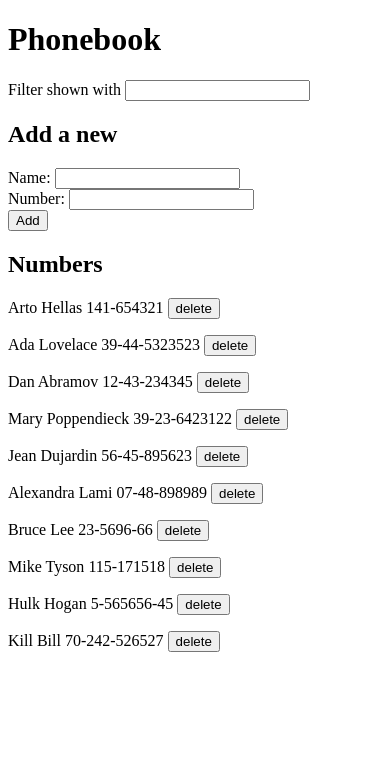
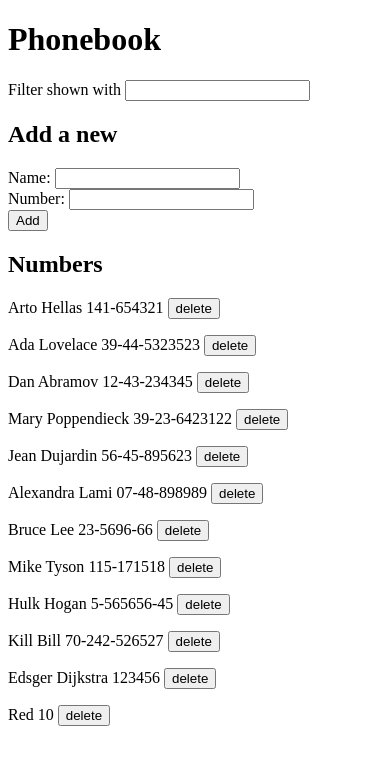
Before and after one commit to ToYzY9/part2, a React (Vite) app in the folder phonebook/: page / in a window 390 px wide. Shown: the top 764 px of the page. Built offline with nearby package versions, Linux system fonts and the light colour scheme; data requests are answered from the project's data file.

Commit message:
phonebook, étape 12 - Terminer

```diff
--- a/phonebook/db.json
+++ b/phonebook/db.json
@@ -74,6 +74,16 @@
       "id": "5fe4",
       "name": "Kill Bill",
       "number": "70-242-526527"
+    },
+    {
+      "id": "7c75",
+      "name": "Edsger Dijkstra",
+      "number": "123456"
+    },
+    {
+      "id": "3827",
+      "name": "Red",
+      "number": "10"
     }
   ]
 }
--- a/phonebook/src/App.jsx
+++ b/phonebook/src/App.jsx
@@ -56,7 +56,7 @@ const PersonForm = ({
     );
 };
 
-const Notification = ({ message }) => {
+const Success = ({ message }) => {
     const successStyle = {
         color: "green",
         background: "lightgrey",
@@ -74,11 +74,30 @@ const Notification = ({ message }) => {
     return <div style={message !== null ? successStyle : ""}>{message}</div>;
 };
 
+const Error = ({ message }) => {
+    const errorStyle = {
+        color: "red",
+        background: "lightgrey",
+        fontSize: 20,
+        borderStyle: "solid",
+        borderRadius: 5,
+        padding: 10,
+        marginBottom: 10,
+    };
+
+    if (message === null) {
+        return null;
+    }
+
+    return <div style={message !== null ? errorStyle : ""}>{message}</div>;
+};
+
 const App = () => {
     const [persons, setPersons] = useState([]);
     const [newName, setNewName] = useState("");
     const [newNumber, setNewNumber] = useState("");
     const [search, setSearch] = useState("");
+    const [successMessage, setSuccessMessage] = useState("");
     const [errorMessage, setErrorMessage] = useState("");
 
     useEffect(() => {
@@ -113,10 +132,10 @@ const App = () => {
             phonebookService.create(newPerson).then((returnedPerson) => {
                 setPersons(uniquePersons.concat(returnedPerson));
                 setNewName(""), setNewNumber("");
-                setErrorMessage(`Added ${newPerson.name}`);
+                setSuccessMessage(`Added ${newPerson.name}`);
                 setTimeout(() => {
-                    setErrorMessage(null);
-                }, 5000);
+                    setSuccessMessage(null);
+                }, 2000);
             });
 
             uniquePersons.map((person) => {
@@ -133,14 +152,22 @@ const App = () => {
                             number: newPerson.number,
                         };
                         phonebookService
-                            .adit(person.id, newObject)
+                            .edit(person.id)
                             .then((returnedPerson) => {
                                 setPersons(
-                                    uniquePersons.concat(returnedPerson)
+                                    uniquePersons.concat((person) =>
+                                        person.id !== id
+                                            ? person
+                                            : returnedPerson
+                                    )
                                 );
-                                setNewName(""), setNewNumber("");
+                            })
+                            .catch((err) => {
+                                console.log(
+                                    `Information of ${newPerson.name} has already been deleted from server`
+                                );
                                 setErrorMessage(
-                                    `Successful ${newPerson.number} update`
+                                    `Information of ${newPerson.name} has already been deleted from server`
                                 );
                                 setTimeout(() => {
                                     setErrorMessage(null);
@@ -176,7 +203,13 @@ const App = () => {
     return (
         <div>
             <h1>Phonebook</h1>
-            {errorMessage ? <Notification message={errorMessage} /> : ""}
+            {successMessage ? (
+                <Success message={successMessage} />
+            ) : errorMessage ? (
+                <Error message={errorMessage} />
+            ) : (
+                ""
+            )}
             <Filter search={search} handleSearch={handleSearch} />
             <h2>Add a new</h2>
             <PersonForm
--- a/phonebook/src/services/phonebook.jsx
+++ b/phonebook/src/services/phonebook.jsx
@@ -18,7 +18,7 @@ const remove = async (id) => {
     });
 };
 
-const adit = async (id, newData) => {
+const edit = async (id) => {
     const request = axios.put(`${baseUrl}/${id}`, newData);
     return request.then((res) => res.data);
 };
@@ -27,5 +27,5 @@ export default {
     getAll,
     create,
     remove,
-    adit,
+    edit,
 };
```
